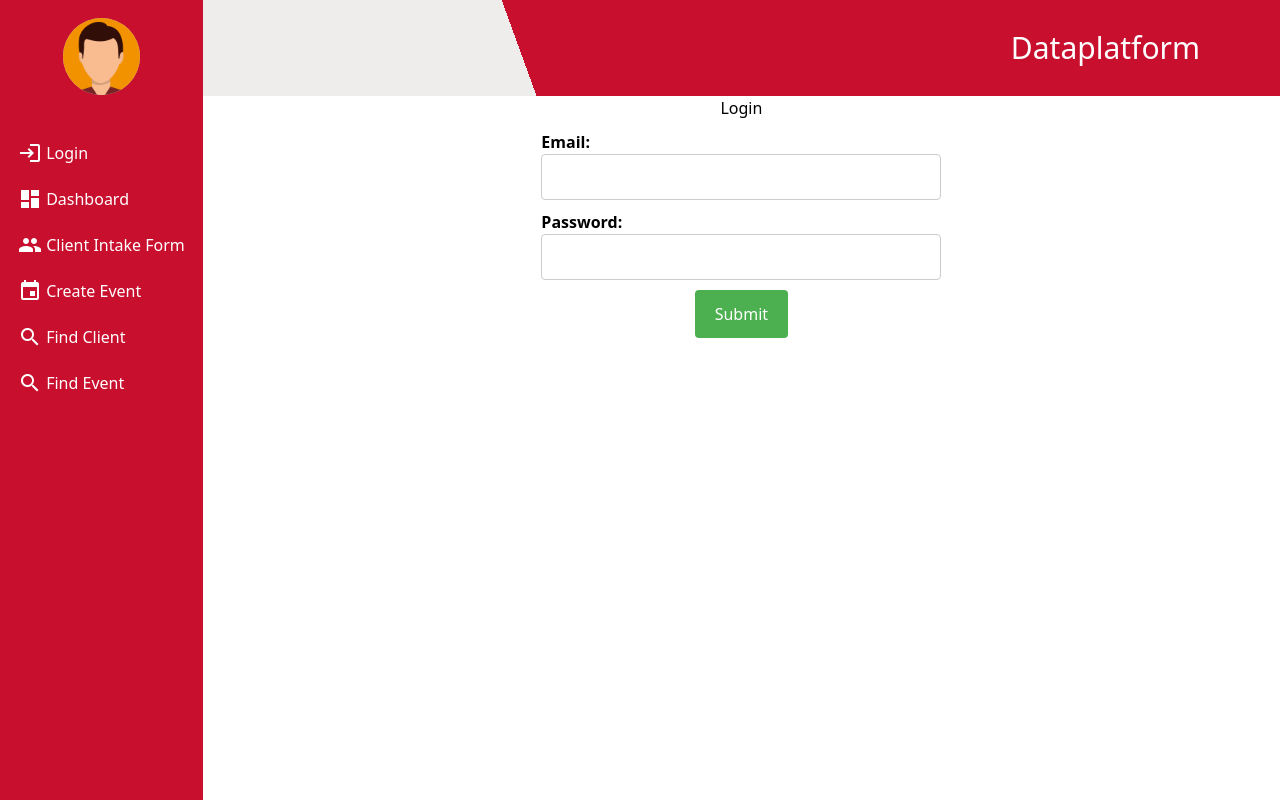
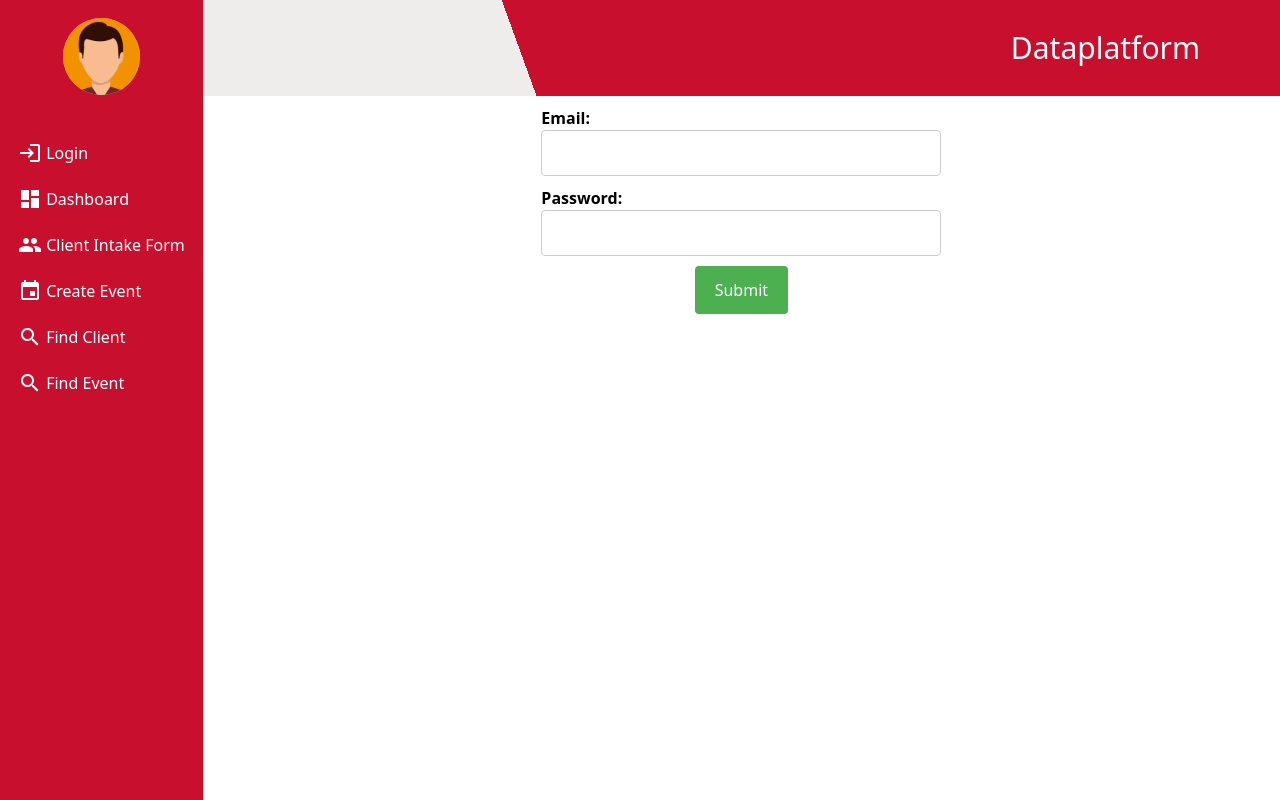
Before and after one commit to CIS-Spring-2023/project-cis_4339_project_8, a Vue app in the folder frontend/: page / in a window 1280 px wide. Built offline with nearby package versions, Linux system fonts and the light colour scheme; no server answers.

Commit message:
Login page updated

```diff
--- a/frontend/src/components/login.vue
+++ b/frontend/src/components/login.vue
@@ -1,6 +1,6 @@
 <template>
   <div class="login-container">
-    <h1>Login</h1>
+    <h1></h1>
     <form @submit.prevent="submitForm">
       <div class="form-group">
         <label for="email">Email:</label>
```
